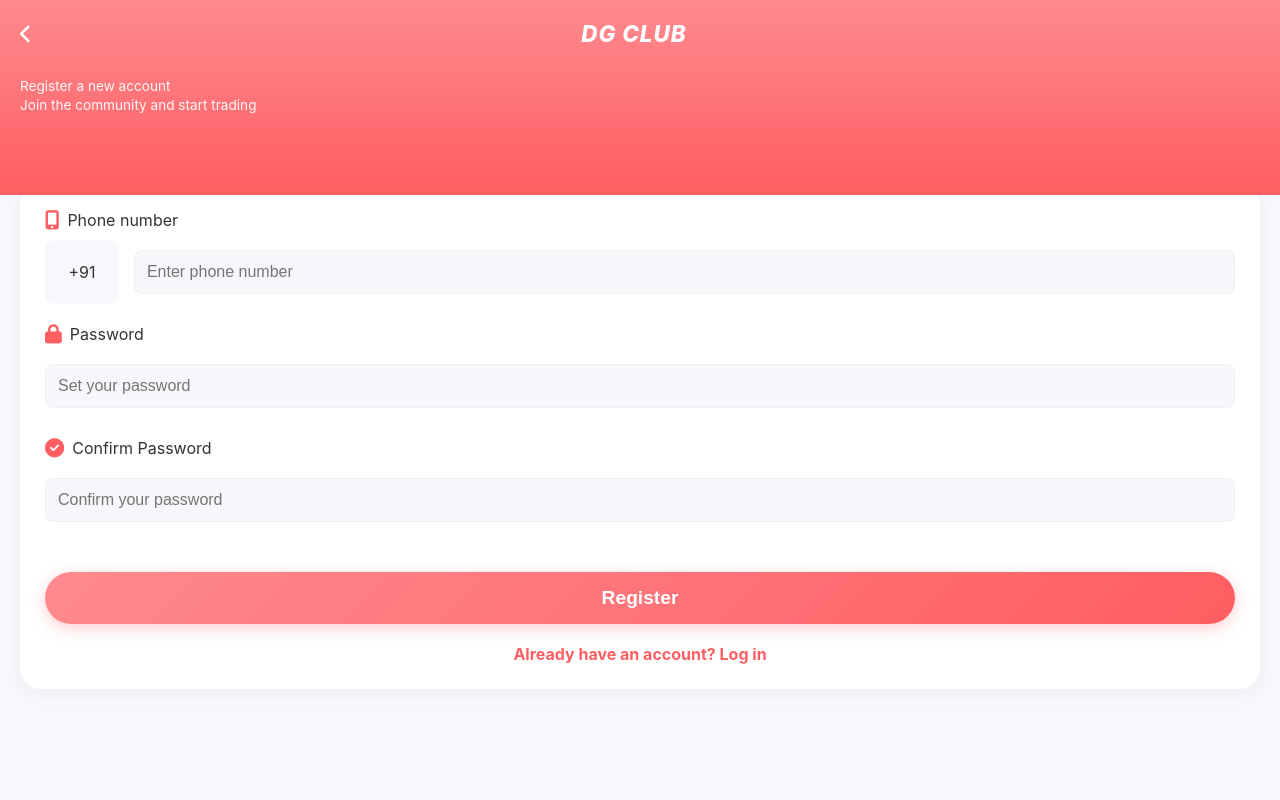
After one commit to sandeepkumar9760/DG-Club.Shop, a Django app: page /register/ in a window 1280 px wide. The commit adds this page. Run offline with Django 5.2, Linux system fonts and the light colour scheme.

Commit message:
Added registration page and auto-admin creation in build.sh

```diff
--- a/templates/login.html
+++ b/templates/login.html
@@ -325,7 +325,7 @@
             </div>
 
             <button type="submit" class="btn-submit">Log in</button>
-            <a href="#" class="btn-register">Register</a>
+            <a href="{% url 'register' %}" class="btn-register">Register</a>
         </form>
 
         <div class="bottom-links">
--- /dev/null
+++ b/templates/register.html
@@ -0,0 +1,87 @@
+{% extends 'base.html' %}
+
+{% block content %}
+<style>
+    body { background-color: #f6f8fb; }
+    .login-container { padding: 0; }
+    .top-gradient-header {
+        background: linear-gradient(180deg, #ff8a8f 0%, #ff5e62 100%);
+        padding: 20px 20px 80px 20px;
+        color: white;
+        position: relative;
+    }
+    .header-nav { display: flex; justify-content: space-between; align-items: center; margin-bottom: 30px; }
+    .header-nav .back-btn { color: white; font-size: 1.2rem; text-decoration: none; }
+    .header-nav .logo-text { font-size: 1.4rem; font-weight: 800; font-style: italic; letter-spacing: 1px; }
+    .logo-text { color: white; }
+    .subtitle-text { font-size: 0.85rem; line-height: 1.4; opacity: 0.95; }
+    .form-wrapper { padding: 20px; margin-top: -30px; }
+    .form-card { background: white; border-radius: 20px; padding: 25px; box-shadow: 0 4px 20px rgba(0,0,0,0.05); }
+    .form-group { margin-bottom: 20px; }
+    .form-label { display: flex; align-items: center; gap: 8px; font-size: 1rem; color: var(--text-dark); margin-bottom: 10px; }
+    .form-label i { color: var(--primary-red); font-size: 1.2rem; }
+    .phone-input-group { display: flex; gap: 15px; }
+    .country-code {
+        width: 80px; background: #f6f8fb; border-radius: 10px;
+        display: flex; justify-content: center; align-items: center;
+        font-size: 1rem; color: var(--text-dark); border: none;
+    }
+    .phone-field, .password-field {
+        width: 100%; background: #f6f8fb; border: none; border-radius: 10px;
+        padding: 15px; font-size: 1rem; color: var(--text-dark); outline: none;
+    }
+    .btn-submit {
+        background: linear-gradient(135deg, #ff8a8f 0%, #ff5e62 100%);
+        width: 100%; color: white; border: none; padding: 15px;
+        border-radius: 30px; font-size: 1.2rem; font-weight: bold;
+        box-shadow: 0 4px 15px rgba(255, 94, 98, 0.3); margin-top: 20px;
+        cursor: pointer;
+    }
+    .btn-login-link {
+        display: block; text-align: center; margin-top: 20px;
+        color: var(--primary-red); text-decoration: none; font-weight: bold;
+    }
+</style>
+
+<div class="login-container">
+    <div class="top-gradient-header">
+        <div class="header-nav">
+            <a href="{% url 'login' %}" class="back-btn"><i class="fas fa-chevron-left"></i></a>
+            <div class="logo-text">DG CLUB</div>
+            <div style="width: 24px;"></div>
+        </div>
+        <div class="subtitle-text">
+            Register a new account<br>
+            Join the community and start trading
+        </div>
+    </div>
+
+    <div class="form-wrapper">
+        <div class="form-card">
+            <form method="post">
+                {% csrf_token %}
+                <div class="form-group">
+                    <div class="form-label"><i class="fas fa-mobile-alt"></i> Phone number</div>
+                    <div class="phone-input-group">
+                        <div class="country-code">+91</div>
+                        <input type="text" name="username" class="phone-field" placeholder="Enter phone number" required>
+                    </div>
+                </div>
+
+                <div class="form-group">
+                    <div class="form-label"><i class="fas fa-lock"></i> Password</div>
+                    <input type="password" name="password" class="password-field" placeholder="Set your password" required>
+                </div>
+
+                <div class="form-group">
+                    <div class="form-label"><i class="fas fa-check-circle"></i> Confirm Password</div>
+                    <input type="password" name="confirm_password" class="password-field" placeholder="Confirm your password" required>
+                </div>
+
+                <button type="submit" class="btn-submit">Register</button>
+            </form>
+            <a href="{% url 'login' %}" class="btn-login-link">Already have an account? Log in</a>
+        </div>
+    </div>
+</div>
+{% endblock %}
--- a/trading/urls.py
+++ b/trading/urls.py
@@ -15,4 +15,5 @@ urlpatterns = [
     path('withdraw-history/', views.withdraw_history_view, name='withdraw_history'),
     path('login/', auth_views.LoginView.as_view(template_name='login.html'), name='login'),
     path('logout/', auth_views.LogoutView.as_view(), name='logout'),
+    path('register/', views.register, name='register'),
 ]
--- a/trading/views.py
+++ b/trading/views.py
@@ -1,4 +1,7 @@
 from django.shortcuts import render, redirect, get_object_or_404
+from django.contrib.auth import login
+from django.contrib.auth.models import User
+from django.contrib.auth.forms import UserCreationForm
 from django.contrib.auth.decorators import login_required
 from django.contrib import messages
 from django.utils import timezone
@@ -126,3 +129,20 @@ def invitation_rules_view(request):
 @login_required
 def withdraw_history_view(request):
     return render(request, 'withdraw_history.html')
+
+def register(request):
+    if request.method == 'POST':
+        # Simple registration using phone number as username
+        username = request.POST.get('username')
+        password = request.POST.get('password')
+
+        if User.objects.filter(username=username).exists():
+            messages.error(request, "This phone number is already registered.")
+            return redirect('login')
+
+        user = User.objects.create_user(username=username, password=password)
+        login(request, user)
+        messages.success(request, "Registration successful!")
+        return redirect('account')
+
+    return render(request, 'register.html')
```
Also changed, not shown: 1 other file.
